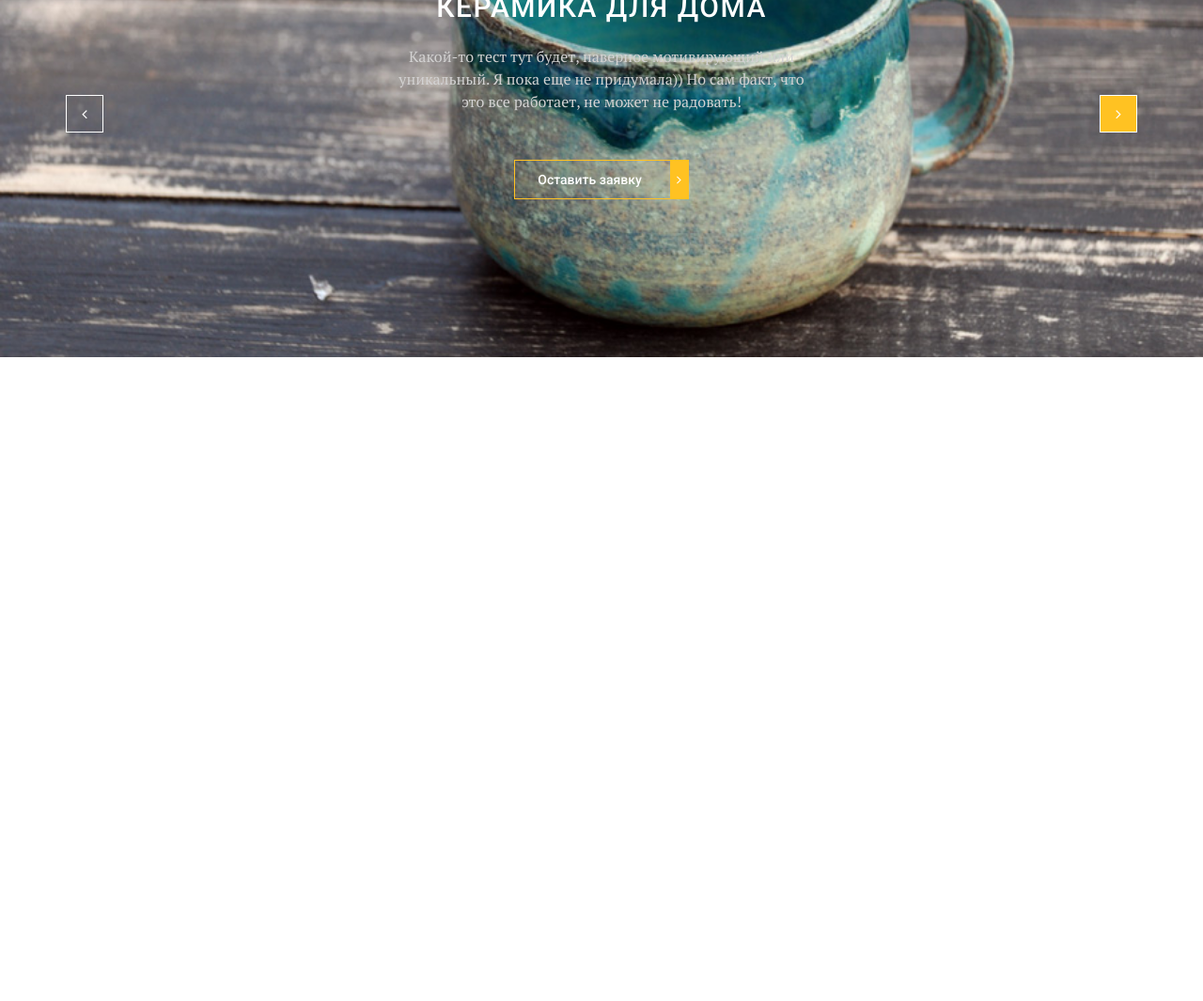
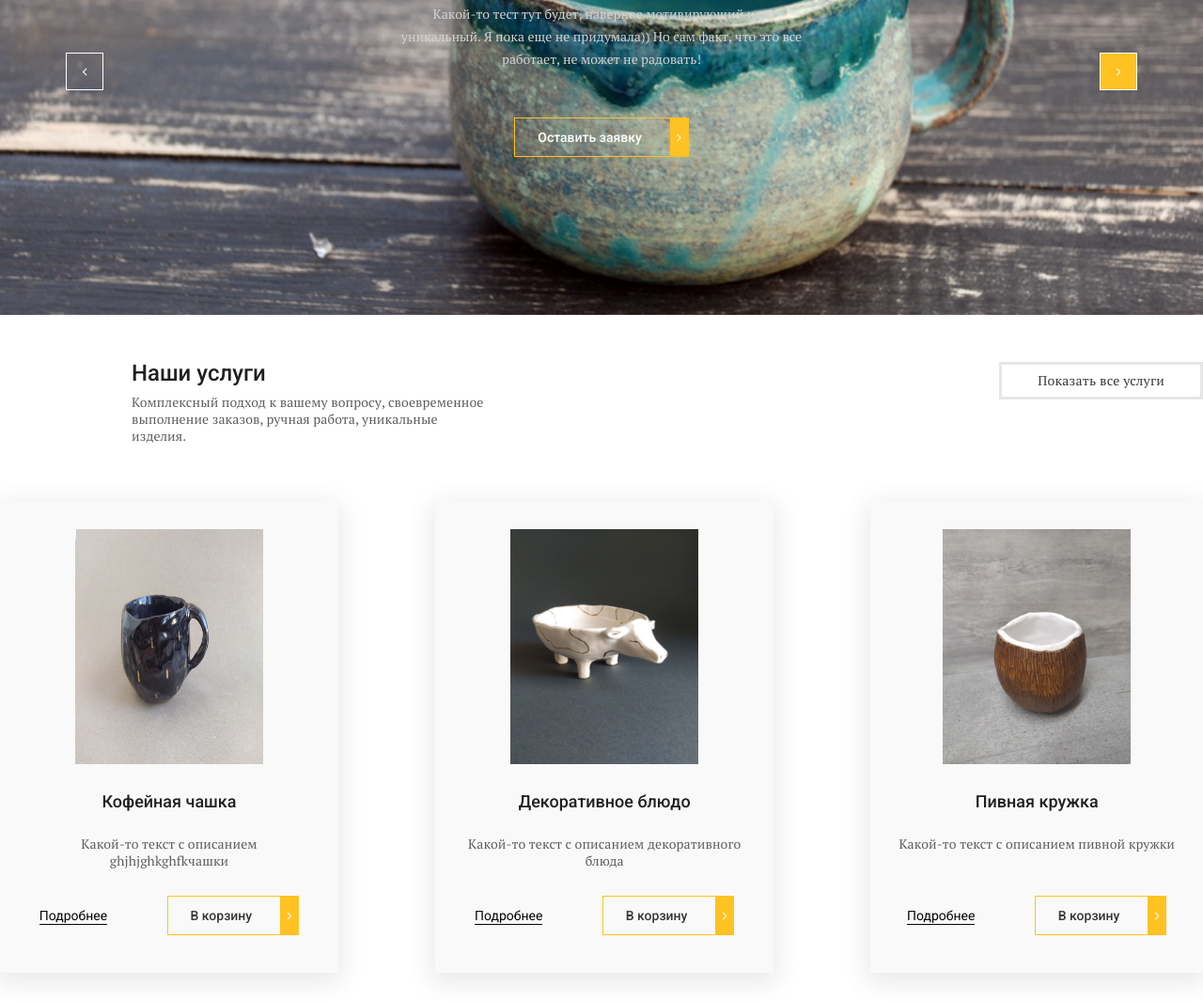
Before and after one commit to RadostDudhi/JS, a plain HTML site: page index.html in a window 1280 px wide. Shown: the part 305-1370 px from the top of the page at 94% size. Before the commit the page ends 800 px from the top, so only its background shows below. Drawn offline with nearby package versions, Linux system fonts and the light colour scheme; files whose address does not match are found by name.

Commit message:
add second block

```diff
--- a/css/style.css
+++ b/css/style.css
@@ -19,9 +19,9 @@ li{
 body{
     font-family: 'PT Serif', serif;
     font-weight: 400;
-    /*font-size: 14px;
+    font-size: 14px;
     line-height: 18px;
-    color: #5e5e5e; */
+    color: #5e5e5e;
 
     /*font-family: 'Raleway', sans-serif;
     */
@@ -201,3 +201,88 @@ header{
 .slick-prev{
     left: 0;
 }
+.about{
+    padding: 50px 0px 30px;
+}
+.about__top{
+    display: flex;
+    justify-content: space-between;
+    margin-bottom: 60px;
+}
+.about__title-box{
+    max-width: 520px;
+    padding-left: 140px;
+    position: relative;
+}
+.about__title-box:before{
+    content: "";
+    position: absolute;
+    width: 100px;
+    height: 2px;
+    color: #ffc222;
+    left: 0;
+    top: 11px;
+}
+.about__title{
+    font-size: 24px;
+    font-weight: 500;
+    line-height: 24px;
+    color: #212020;
+    font-family: 'Roboto', sans-serif;
+    margin-bottom: 10px;
+}
+.about__text{
+    letter-spacing: 0.1px;
+}
+.about__btn a{
+    color: #373636;
+    line-height: 24px;
+    letter-spacing: .25px;
+    padding: 5px 38px;
+    border: 3px solid #e6e6e6;
+}
+.about__items{
+    display: flex;
+    justify-content: space-between;
+}
+.about__item{
+    max-width: 360px;
+    text-align: center;
+    padding: 30px 0px 80px;
+    position: relative;
+    min-height: 375px;
+    background-color: #f9f9f9;
+    box-shadow: 0px 7px 24.3px 2.7px rgba(91, 89, 89, 0.14) ;
+}
+.about__item-title{
+    color: #212020;
+    font-size: 18px;
+    line-height: 24px;
+    font-weight: 500;
+    font-family: 'Roboto', sans-serif;
+    padding: 24px 0;
+}
+.about__item-text{
+   letter-spacing: 0.1px;
+    padding: 0px 30px 30px;
+    position: relative;
+}
+.about__item-btn{
+    position: absolute;
+    bottom: 40px;
+    left: 0;
+    right: 0;
+}
+.about__item-btn .default-btn{
+    color: #373636;
+
+}
+.about__item-btn .default-btn::after{
+    color: #fff;
+}
+.about__item-link{
+    color: #050505;
+    font-family: 'Roboto', sans-serif;
+    border-bottom: 1px solid #050505;
+    margin-right: 60px;
+}
--- a/index.html
+++ b/index.html
@@ -10,11 +10,10 @@
       href="https://fonts.googleapis.com/css2?family=PT+Serif:wght@400;700&family=Roboto:wght@400;500&display=swap"
     />
     <link rel="stylesheet" href="css/normalize.css" />
-    <link rel="stylesheet" href="css/fancybox.css">
+    <link rel="stylesheet" href="css/fancybox.css" />
     <link rel="stylesheet" href="css/fonts.css" />
     <link rel="stylesheet" href="css/slick.css" />
-    <link rel="stylesheet" href="css/style.css"/>
-
+    <link rel="stylesheet" href="css/style.css" />
   </head>
   <body>
     <header class="header">
@@ -28,8 +27,14 @@
             <a class="header__bt" href="">Контакты</a>
             <a class="header__bt" href="">Кулинарный блог</a>
             <a class="header__bt" href="">Доставка и оплата</a>
-            <a class="header__bt" href="">Вопрос-ответ</a>
-            <a data-fancybox data-src="#modal" href="javascript:;" class="header__btn" href="#">Войти / Регистрация</a>
+            <a
+              data-fancybox
+              data-src="#modal"
+              href="javascript:;"
+              class="header__btn"
+              href="#"
+              >Войти / Регистрация</a
+            >
           </div>
         </div>
       </div>
@@ -55,54 +60,135 @@
     <section class="slider">
       <div class="container">
         <div class="slider__inner">
-
-
           <div class="slider__item">
             <div class="slider__item-content">
-            <div class="slider__title">
-              КЕРАМИКА ДЛЯ ДОМА
+              <div class="slider__title">КЕРАМИКА ДЛЯ ДОМА</div>
+              <div class="slider__text">
+                Какой-то тест тут будет, наверное мотивирующий или уникальный. Я
+                пока еще не придумала)) Но сам факт, что это все работает, не
+                может не радовать!
               </div>
-            <div class="slider__text">
-              Какой-то тест тут будет, наверное мотивирующий или уникальный. Я пока еще не придумала)) Но сам факт, что это все работает, не может не радовать!
-            </div>
-            <a data-fancybox data-src="#modal" href="javascript:;" class="slider__btn default-btn">
-              Оставить заявку</a>
+              <a
+                data-fancybox
+                data-src="#modal"
+                href="javascript:;"
+                class="slider__btn default-btn"
+              >
+                Оставить заявку</a
+              >
             </div>
           </div>
 
           <div class="slider__item">
             <div class="slider__item-content">
-          <div class="slider__title">
-            КЕРАМИКА ДЛЯ КАФЕ
-          </div>
+              <div class="slider__title">КЕРАМИКА ДЛЯ КАФЕ</div>
               <div class="slider__text">
-            Какой-то тест тут будет, наверное мотивирующий или уникальный. Я пока еще не придумала)) Но сам факт, что это все работает, не может не радовать!
+                Какой-то тест тут будет, наверное мотивирующий или уникальный. Я
+                пока еще не придумала)) Но сам факт, что это все работает, не
+                может не радовать!
               </div>
 
-            <a data-fancybox data-src="#modal" href="javascript:;" class="slider__btn default-btn">
-              Оставить заявку</a>
-
+              <a
+                data-fancybox
+                data-src="#modal"
+                href="javascript:;"
+                class="slider__btn default-btn"
+              >
+                Оставить заявку</a
+              >
             </div>
           </div>
 
           <div class="slider__item">
             <div class="slider__item-content">
-        <div class="slider__title">
-          керамика в интерьер
+              <div class="slider__title">керамика в интерьер</div>
+              <div class="slider__text">
+                Какой-то тест тут будет, наверное мотивирующий или уникальный. Я
+                пока еще не придумала)) Но сам факт, что это все работает, не
+                может не радовать!
               </div>
-        <div class="slider__text">
-          Какой-то тест тут будет, наверное мотивирующий или уникальный. Я пока еще не придумала)) Но сам факт, что это все работает, не может не радовать!
-
-
-      </div>
-      <a data-fancybox data-src="#modal" href="javascript:;" class="slider__btn default-btn">
-        Оставить заявку</a>
+              <a
+                data-fancybox
+                data-src="#modal"
+                href="javascript:;"
+                class="slider__btn default-btn"
+              >
+                Оставить заявку</a
+              >
             </div>
           </div>
         </div>
       </div>
+    </section>
 
-
+    <section class="about">
+      <div class="contaiter">
+        <div class="about__top">
+          <div class="about__title-box">
+            <div class="about__title">Наши услуги</div>
+            <div class="about__text">
+              Комплексный подход к вашему вопросу, своевременное выполнение
+              заказов, ручная работа, уникальные изделия.
+            </div>
+          </div>
+          <div class="about__btn">
+            <a href="#"> Показать все услуги </a>
+          </div>
+        </div>
+        <div class="about__items">
+          <div class="about__item">
+            <img src="img/cup_bl.jpg" alt="" width="200px" height="250px" />
+            <div class="about__item-title">Кофейная чашка</div>
+            <div class="about__item-text">
+              Какой-то текст с описанием ghjhjghkghfkчашки
+            </div>
+            <div class="about__item-btn">
+              <a class="about__item-link" href="#">Подробнее</a>
+              <a
+                data-fancybox
+                data-src="#modal"
+                href="javascript:;"
+                class="default-btn"
+                >В корзину</a
+              >
+            </div>
+          </div>
+          <div class="about__item">
+            <img src="img/dish_cow.jpg" alt="" width="200px" height="250px" />
+            <div class="about__item-title">Декоративное блюдо</div>
+            <div class="about__item-text">
+              Какой-то текст с описанием декоративного блюда
+            </div>
+            <div class="about__item-btn">
+              <a class="about__item-link" href="#">Подробнее</a>
+              <a
+                data-fancybox
+                data-src="#modal"
+                href="javascript:;"
+                class="default-btn"
+                >В корзину</a
+              >
+            </div>
+          </div>
+          <div class="about__item">
+            <img src="img/coc2.jpg" alt="" width="200px" height="250px" />
+            <div class="about__item-title">Пивная кружка</div>
+            <div class="about__item-text">
+              Какой-то текст с описанием пивной кружки
+            </div>
+            <div class="about__item-btn">
+              <a class="about__item-link" href="#">Подробнее</a>
+              <a
+                data-fancybox
+                data-src="#modal"
+                href="javascript:;"
+                class="default-btn"
+                >В корзину</a
+              >
+            </div>
+          </div>
+        </div>
+      </div>
     </section>
 
     <div id="modal">
@@ -112,7 +198,10 @@
 
     <script src="https://cdn.jsdelivr.net/npm/@fancyapps/ui@4.0/dist/fancybox.umd.js"></script>
     <script src="js/fancybox.umd.js"></script>
-    <script type="text/javascript" src="https://code.jquery.com/jquery-3.6.0.min.js"></script>
+    <script
+      type="text/javascript"
+      src="https://code.jquery.com/jquery-3.6.0.min.js"
+    ></script>
     <script src="js/slick.min.js"></script>
     <script src="js/script.js"></script>
   </body>
```
Also changed, not shown: img/coc1.jpg (added), img/coc2.jpg (added), img/coc3.jpg (added), img/cup_bl.jpg (added), img/cup_coc.jpg (added), img/dish_cow.jpg (added). Lines whose indentation alone changed are shown as unchanged.
